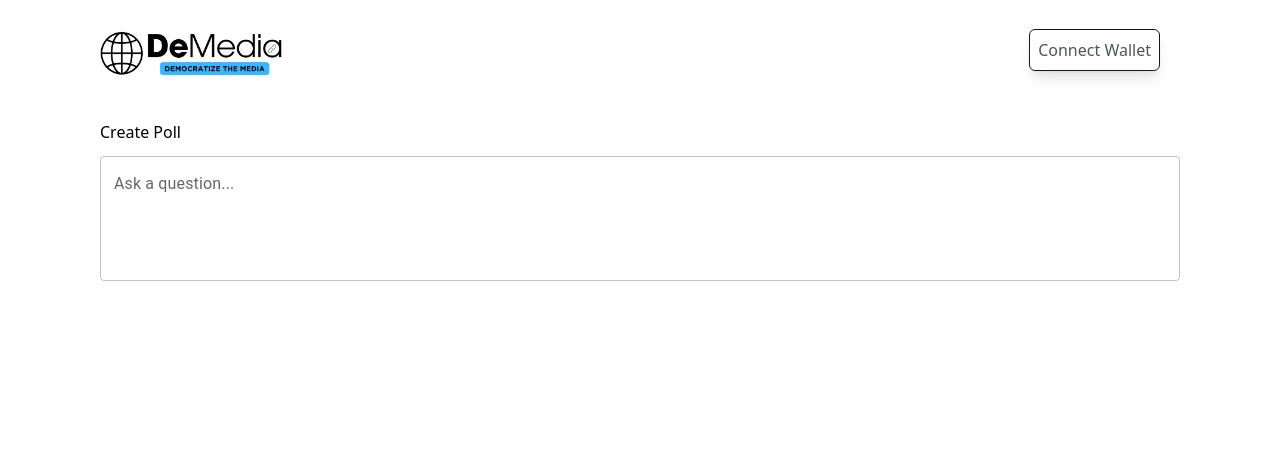
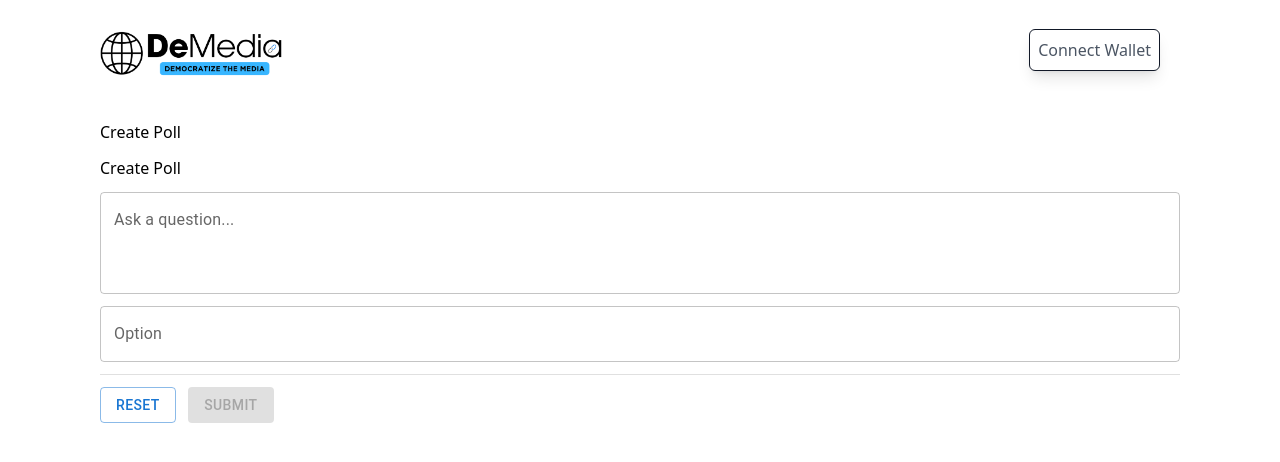
Before and after one commit to De-Media/frontend, a React (Create React App) app: page /createPoll in a window 1280 px wide. Shown: the top 462 px of the page. Built offline with nearby package versions, Linux system fonts and the light colour scheme.

Commit message:
new (model): added model component and create poll form

```diff
--- a/src/components/BasicSpeedDial/BasicSpeedDial.js
+++ b/src/components/BasicSpeedDial/BasicSpeedDial.js
@@ -6,30 +6,40 @@ import SpeedDialAction from '@mui/material/SpeedDialAction';
 import NewspaperIcon from '@mui/icons-material/Newspaper';
 import BallotIcon from '@mui/icons-material/Ballot';
 import { useNavigate } from 'react-router-dom';
-
-const actions = [
-	{ icon: <BallotIcon />, name: 'Poll', to: '/createPoll' },
-	{ icon: <NewspaperIcon />, name: 'Post', to: '/polls' },
-];
+import PollForm from '../../form/PollForm/PollForm';
+import Modal from '../Modal';
 
 const BasicSpeedDial = () => {
 	const navigate = useNavigate();
+	const [openPoll, setOpenPoll] = React.useState(false);
+
+	const handleClose = () => {
+		setOpenPoll(false);
+	};
 
 	return (
-		<SpeedDial
-			ariaLabel='SpeedDial'
-			sx={{ position: 'absolute', bottom: 30, right: 30 }}
-			icon={<SpeedDialIcon />}>
-			{actions.map((action) => (
+		<>
+			<SpeedDial
+				ariaLabel='SpeedDial'
+				sx={{ position: 'absolute', bottom: 30, right: 30 }}
+				icon={<SpeedDialIcon />}>
 				<SpeedDialAction
-					key={action.name}
-					icon={action.icon}
-					tooltipTitle={action.name}
+					icon={<BallotIcon />}
+					tooltipTitle='Poll'
 					tooltipOpen
-					onClick={() => navigate(action.to)}
+					onClick={() => {}}
 				/>
-			))}
-		</SpeedDial>
+				<SpeedDialAction
+					icon={<NewspaperIcon />}
+					tooltipTitle='Post'
+					tooltipOpen
+					onClick={() => setOpenPoll(true)}
+				/>
+			</SpeedDial>
+			<Modal title='Create Poll' open={openPoll} handleClose={handleClose}>
+				<PollForm />
+			</Modal>
+		</>
 	);
 };
 
--- /dev/null
+++ b/src/components/Modal/Modal.js
@@ -0,0 +1,32 @@
+import React from 'react';
+import { Dialog, DialogContent, DialogTitle, IconButton } from '@mui/material';
+import CloseIcon from '@mui/icons-material/Close';
+
+const Modal = ({ title, open, handleClose, children }) => {
+	return (
+		<Dialog
+			fullWidth
+			maxWidth={'md'}
+			onClose={handleClose}
+			aria-labelledby='customized-dialog-title'
+			open={open}>
+			<DialogTitle sx={{ m: 0, p: 2 }} id='customized-dialog-title'>
+				{title}
+			</DialogTitle>
+			<IconButton
+				aria-label='close'
+				onClick={handleClose}
+				sx={{
+					position: 'absolute',
+					right: 8,
+					top: 8,
+					color: (theme) => theme.palette.grey[500],
+				}}>
+				<CloseIcon />
+			</IconButton>
+			<DialogContent dividers>{children}</DialogContent>
+		</Dialog>
+	);
+};
+
+export default Modal;
--- /dev/null
+++ b/src/components/Modal/index.js
@@ -0,0 +1,3 @@
+import Modal from './Modal';
+
+export default Modal;
--- a/src/form/PollForm/PollForm.js
+++ b/src/form/PollForm/PollForm.js
@@ -1,7 +1,113 @@
+import { Button, Divider, IconButton, List, ListItem, TextField, Typography } from '@mui/material';
 import React from 'react';
+import CloseIcon from '@mui/icons-material/Close';
 
 const PollForm = () => {
-	return <div>CreatePoll</div>;
+	const [question, setQuestion] = React.useState('');
+	const [options, setOptions] = React.useState([]);
+	const [option, setOption] = React.useState('');
+
+	const addOption = (e) => {
+		if (option) {
+			const arr = [...options, option];
+			setOptions(arr);
+			setOption('');
+		}
+	};
+
+	const deleteOption = (index) => {
+		if (index) {
+			const arr = [...options];
+			arr.splice(index, 1);
+			setOptions(arr);
+		}
+	};
+
+	const onSubmit = () => {
+		console.log('Submit');
+	};
+
+	const onReset = () => {
+		setQuestion('');
+		setOptions([]);
+		setOption('');
+	};
+
+	const isValid = () => {
+		if (!question) return false;
+		if (!options || options.length < 2) return false;
+		return true;
+	};
+
+	return (
+		<>
+			<h2 className='mb-3'>Create Poll</h2>
+			<TextField
+				id='outlined-multiline-flexible'
+				label='Ask a question...'
+				className='mb-3'
+				value={question}
+				fullWidth
+				onChange={(event) => {
+					setQuestion(event.target.value);
+				}}
+				multiline
+				rows={3}
+			/>
+			{options && options.length ? (
+				<List aria-label='options' className='border mb-3'>
+					{options?.map((o, k, i) => (
+						<ListItem
+							key={k}
+							className='op-1'
+							secondaryAction={
+								<IconButton
+									edge='end'
+									aria-label='delete'
+									onClick={() => deleteOption(i)}>
+									<CloseIcon sx={{ fontSize: 14 }} />
+								</IconButton>
+							}>
+							<Typography
+								sx={{ fontSize: 14 }}
+								color='text.secondary'
+								className='flex-grow'>
+								{o}
+							</Typography>
+						</ListItem>
+					))}
+				</List>
+			) : null}
+
+			<TextField
+				id='outlined-multiline-flexible'
+				className='mb-3'
+				label='Option'
+				value={option}
+				fullWidth
+				placeholder='Write your option'
+				onChange={(event) => {
+					setOption(event.target.value);
+				}}
+				onKeyUp={(e) => (e.keyCode === 13 ? addOption(e) : null)}
+			/>
+			<Divider className='mb-3' />
+			<div>
+				<Button type='reset' variant='outlined' onClick={onReset}>
+					Reset
+				</Button>
+				&nbsp; &nbsp;
+				<Button
+					type='submit'
+					className='mx-2'
+					disabled={!isValid()}
+					variant='contained'
+					onClick={onSubmit}>
+					Submit
+				</Button>
+			</div>
+		</>
+	);
 };
 
 export default PollForm;
--- a/src/index.css
+++ b/src/index.css
@@ -46,3 +46,7 @@ body {
 .op-1 {
 	opacity: 1 !important;
 }
+
+.mb-3 {
+	margin-bottom: 0.75rem !important;
+}
--- a/src/pages/PollPage/CreatePollPage.js
+++ b/src/pages/PollPage/CreatePollPage.js
@@ -1,18 +1,12 @@
-import { TextField } from '@mui/material';
 import React from 'react';
 import Layout from '../../components/Layout';
+import PollForm from '../../form/PollForm/PollForm';
 
 const CreatePollPage = () => {
 	return (
 		<Layout>
 			<h2 className='mb-3'>Create Poll</h2>
-			<TextField
-				id='outlined-multiline-flexible'
-				label='Ask a question...'
-				fullWidth
-				multiline
-				rows={4}
-			/>
+			<PollForm />
 		</Layout>
 	);
 };
```
